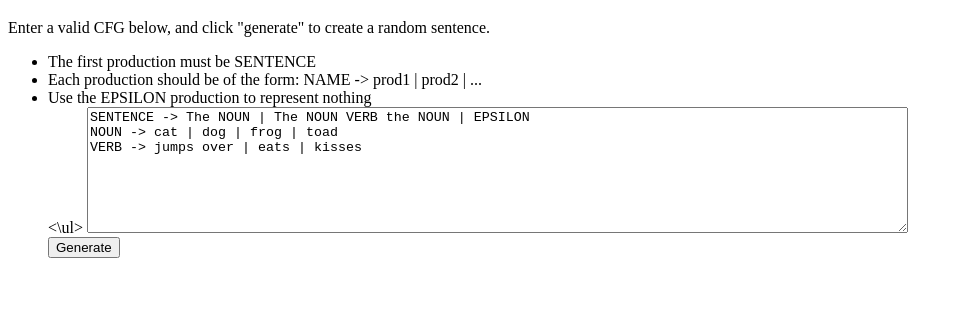
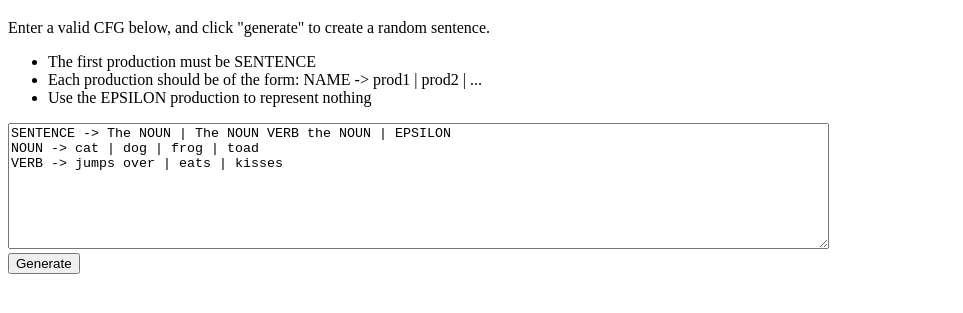
Before and after one commit to Akqqa/CFG-Sentence-Generator, a plain HTML site: page index.html in a window 1280 px wide. Shown: the part 61-374 px from the top of the page, without its empty margins (0-963 px from the left). Drawn offline with Linux system fonts and the light colour scheme.

Commit message:
Fixed formatting

```diff
--- a/index.html
+++ b/index.html
@@ -9,7 +9,7 @@
     <li>The first production must be SENTENCE</li>
     <li>Each production should be of the form: NAME -> prod1 | prod2 | ...</li>
     <li>Use the EPSILON production to represent nothing</li>
-  <\ul>
+  </ul>
 
   <textarea id="cfginput" name="cfginput" rows="8" cols="100">
 SENTENCE -> The NOUN | The NOUN VERB the NOUN | EPSILON
@@ -18,7 +18,7 @@ VERB -> jumps over | eats | kisses
   </textarea>
   <br/>
   <button id="generatebutton" name="generatebutton" onclick="generate()">Generate</button>
-  <br \>
+  <br/>
   <p id="generatedsentence" name="generatedsentence"></p>
 
   <script src="./CFG.js"></script>
```
